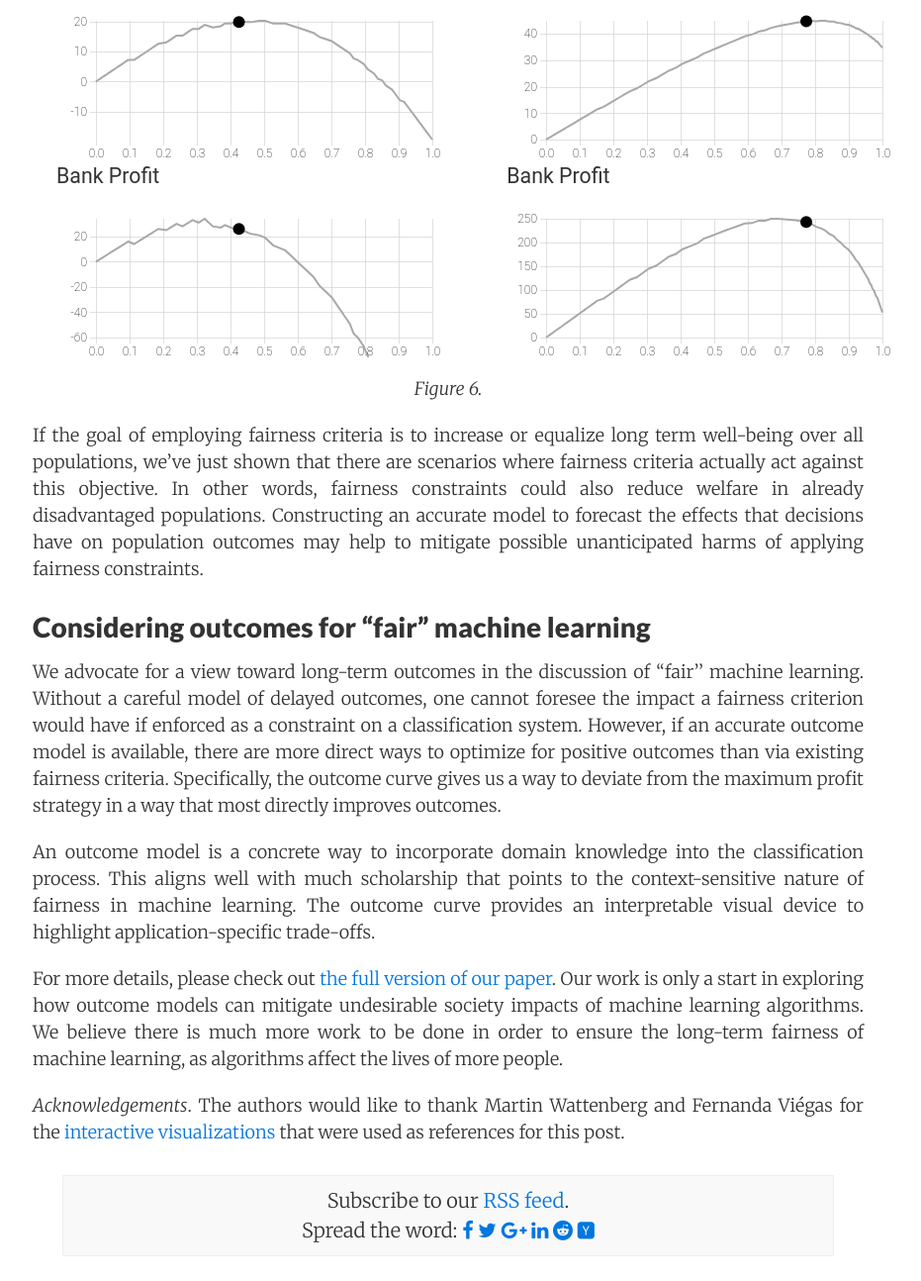
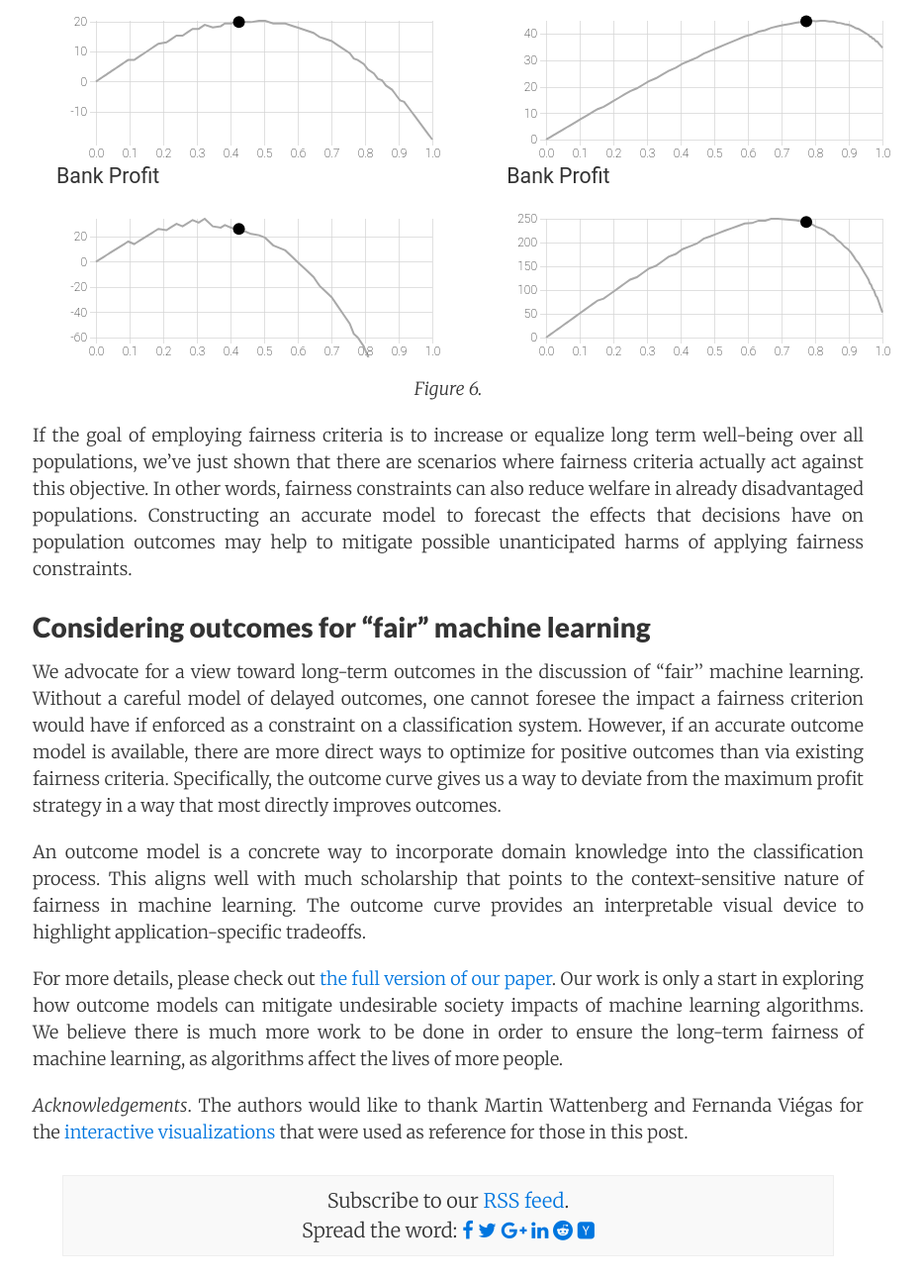
Before and after one commit to bairblog/bairblog.github.io, a Jekyll site: the page built from _posts/2018-05-17-delayed-impact.md, in a window 1280 px wide and 1400 px high, scrolled down 7010 px. Shown: the top 1294 px of the window at 99% size, without its empty margins (187-1118 px from the left). Built offline with Jekyll 4.4.1, drawn with Linux system fonts in a browser that asks for light colours; nearby versions of some CDN libraries.

Commit message:
Update 2018-05-17-delayed-impact.md

```diff
--- a/_posts/2018-05-17-delayed-impact.md
+++ b/_posts/2018-05-17-delayed-impact.md
@@ -371,7 +371,7 @@ point of causing relative harm in the blue population.
 If the goal of employing fairness criteria is to increase or equalize long term
 well-being over all populations, we’ve just shown that there are scenarios where
 fairness criteria actually act against this objective. In other words, fairness
-constraints could also reduce welfare in already disadvantaged populations.
+constraints can also reduce welfare in already disadvantaged populations.
 Constructing an accurate model to forecast the effects that
 decisions have on population outcomes may help to mitigate possible
 unanticipated harms of applying fairness constraints.
@@ -390,7 +390,7 @@ An outcome model is a concrete way to incorporate domain knowledge into the
 classification process. This aligns well with much scholarship that points to
 the context-sensitive nature of fairness in machine learning. The outcome curve
 provides an interpretable visual device to highlight application-specific
-trade-offs.
+tradeoffs.
 
 For more details, please check out [the full version of our paper][1]. Our work
 is only a start in exploring how outcome models can mitigate undesirable society
@@ -400,8 +400,8 @@ algorithms affect the lives of more people.
 
 
 *Acknowledgements*. The authors would like to thank Martin Wattenberg and
-Fernanda Viégas for the [interactive visualizations][2] that were used as references
-for this post.
+Fernanda Viégas for the [interactive visualizations][2] that were used as reference
+for those in this post.
 
 
 [1]:https://arxiv.org/abs/1803.04383
```
